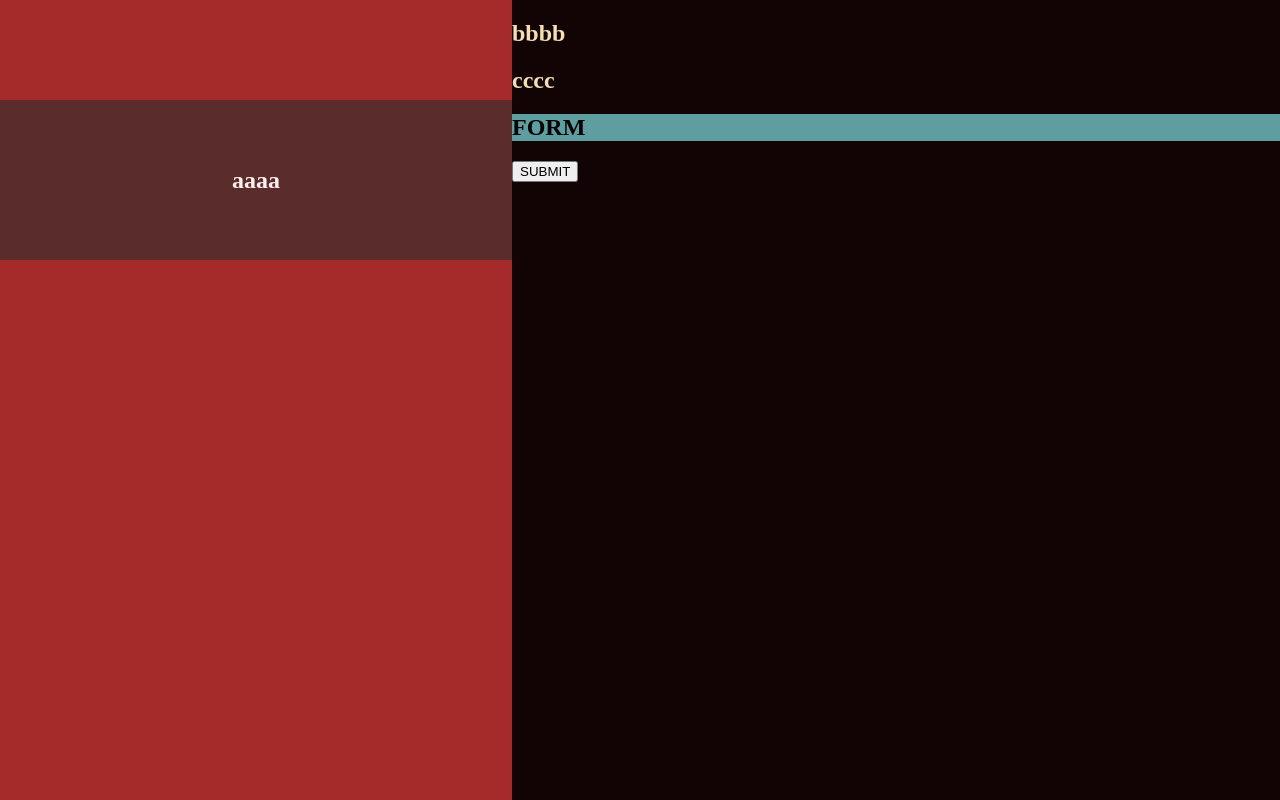
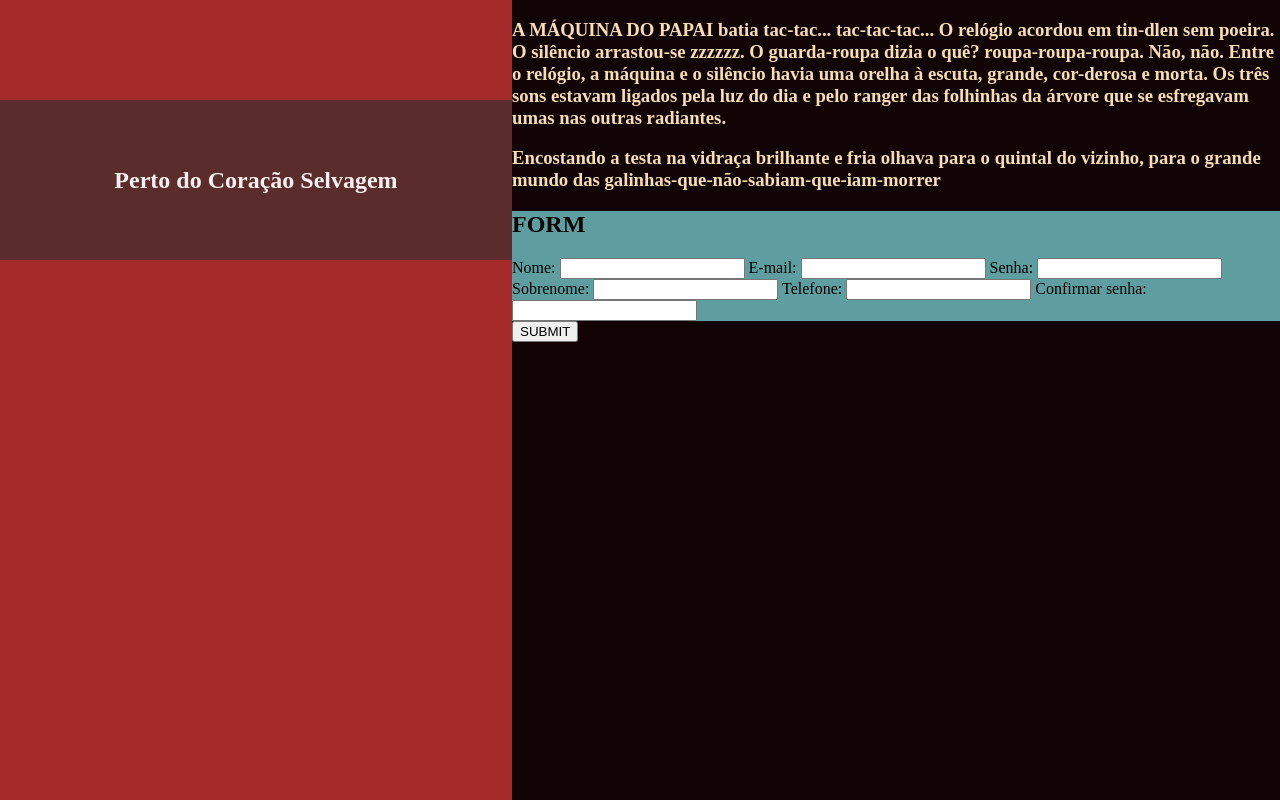
Before and after one commit to Femcel/Sign-up-Form, a plain HTML site: page index.html in a window 1280 px wide. Drawn offline with Linux system fonts and the light colour scheme.

Commit message:
CSS refactoring, placeholder text, initial form structure

```diff
--- a/index.html
+++ b/index.html
@@ -10,15 +10,44 @@
 	<section>
 		<div id="left">
 			<div id="title">
-				<h1>aaaa</h1>
+				<h1>Perto do Coração Selvagem</h1>
 
 			</div>
 		</div>
 		<div id="right">
-			<h1>bbbb</h1>
-			<h1>cccc</h1>
+			<div class="text">
+				<h3>
+					A MÁQUINA DO PAPAI batia tac-tac... tac-tac-tac... O relógio acordou em tin-dlen
+					sem poeira. O silêncio arrastou-se zzzzzz. O guarda-roupa dizia o quê? roupa-roupa-roupa.
+					Não, não. Entre o relógio, a máquina e o silêncio havia uma orelha à escuta, grande,
+					cor-derosa e morta. Os três sons estavam ligados pela luz do dia e pelo ranger das folhinhas da
+					árvore que se esfregavam umas nas outras radiantes.
+				</h3> <!--texto1-->
+				<h3>
+					Encostando a testa na vidraça brilhante e fria olhava para o quintal do vizinho, para o
+					grande mundo das galinhas-que-não-sabiam-que-iam-morrer
+				</h3> <!--texto2-->
+			</div>
+
 			<form>
 				<h1>FORM</h1>
+				<label for="name">Nome: </label>
+				<input type="text"/>
+
+				<label for="email">E-mail: </label>
+				<input type="email"/>
+
+				<label for="password">Senha: </label>
+				<input type="password"/>
+
+				<label for="surname">Sobrenome: </label>
+				<input type="text"/>
+
+				<label for="telephone_number">Telefone: </label>
+				<input type="tel"/>
+
+				<label for="password_confirmation">Confirmar senha: </label>
+				<input type="text"/>
 			</form>
 			<button>SUBMIT</button>
 
--- a/style.css
+++ b/style.css
@@ -5,16 +5,22 @@ section {
 	display: flex;
 	flex-direction: row;
 }
-div {
-	height: 100vh;
-}
+
 #left{
+	width: 60vw;
+	width: 40vw;
+
+	background-color: brown;
 	background-image: url(Images/quadro.jpg);
 	background-size: cover;
-	background-color: brown;
+}
 
-	width: 40vw;
+#right{
+	height: 100vh;
+	width: 60vw;
+	background-color: rgb(18, 4, 4);
 }
+
 #title{
 	display: flex;
 	justify-content: center;
@@ -28,12 +34,7 @@ div {
 	color: rgb(255, 240, 240);
 }
 
-#right{
-	background-color: rgb(18, 4, 4);
-	width: 60vw;
-}
-
-#right > h1 {
+.text {
 	color: wheat;
 }
 
```
